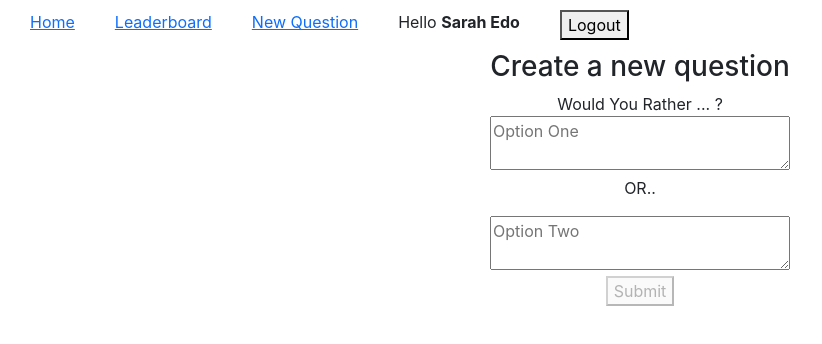
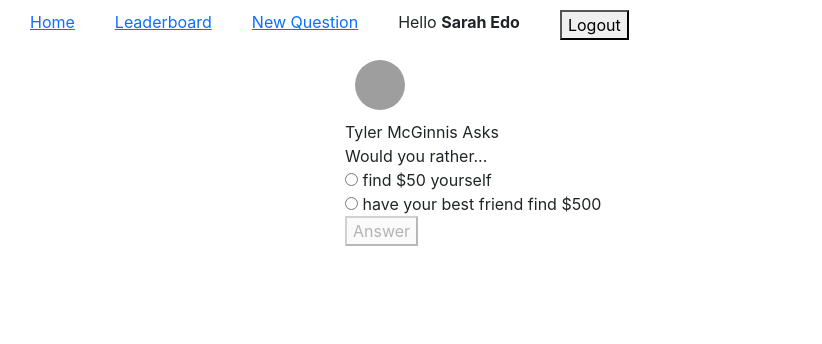
Before and after one commit to mohahdy/would-you-rather-project, a React app: page / in a window 1280 px wide. Shown: the whole page, without its empty margins (0-822 px from the left). Built offline with nearby package versions, Linux system fonts and the light colour scheme; grey boxes are pictures that could not be loaded.

Commit message:
Implemented QuestionDetails component.

```diff
--- a/src/actions/questions.js
+++ b/src/actions/questions.js
@@ -1,6 +1,7 @@
-import {_getQuestions,_saveQuestion} from '../utils/_DATA'
+import {_getQuestions,_saveQuestion, _saveQuestionAnswer} from '../utils/_DATA'
 export const GET_QUESTIONS = 'GET_QUESTIONS'
 export const ADD_QUESTION = 'ADD_QUESTION'
+export const ADD_ANSWER = 'ADD_ANSWER'
 function getQuestions (questions)
 {
     return {
@@ -12,7 +13,9 @@ function getQuestions (questions)
 function addQuestion(question){
     return{type: ADD_QUESTION, question}
 }
-
+function addAnswer(integratedAnswer){
+    return{type: ADD_ANSWER, integratedAnswer}
+}
 export default function handleGetQuestions (){
     return (dispatch)=>{
         _getQuestions().then((questions)=>dispatch(getQuestions(questions)))
@@ -26,3 +29,10 @@ export function handleAddQuestion(question) {
         _saveQuestion(question).then((question)=>dispatch(addQuestion(question)))
     }
 }
+
+export function handleAddAnswer(integratedAnswer){
+    return(dispatch)=>{
+        console.log("IntegratedAnswer",integratedAnswer)
+        _saveQuestionAnswer(integratedAnswer).then(()=>dispatch(addAnswer(integratedAnswer)))
+    }
+}
--- a/src/components/App.js
+++ b/src/components/App.js
@@ -4,6 +4,7 @@ import handleGetUsers from '../actions/users'
 import handleGetQuestions from '../actions/questions';
 import setAuthedUser from '../actions/authedUser'
 import LoginPage from './LoginPage'
+import QuestionDetails from './QuestionDetails'
 import Navig from './Nav'
 import {BrowserRouter as Router,Routes,Route} from 'react-router-dom'
 import Home from './Home'
@@ -34,7 +35,9 @@ console.log("props inside App: ", props)
     <Router>
     {authedUser?<Navig username ={authedUserName} />:<h1>Would You Rather...? APP</h1>}
     {/* <Home/> */}
-    <NewQuestion className="center"/>
+    {/* <NewQuestion className="center"/>  */}
+    {/* vthrdm985a262al8qx3do 8xf0y6ziyjabvozdd253nd */}
+    <QuestionDetails id={"vthrdm985a262al8qx3do"}/>
     </Router>
     // <div >
     //   <header >
--- /dev/null
+++ b/src/components/QuestionDetails.js
@@ -0,0 +1,88 @@
+import React, { useState, useEffect } from 'react'
+import { useSelector, useDispatch } from "react-redux";
+import { Link } from 'react-router-dom'
+import { handleAddAnswer } from '../actions/questions'
+
+export default function QuestionDetails(props) {
+    console.log('Question Details props: ', props)
+
+    const [state, setState] = useState({ isAnswered: false, btnDisabled: true, answer: null, opt1Percentage: 0, opt2Percentage: 0,opt1Votes:0,opt2Votes:0 })
+    const dispatch = useDispatch()
+    const questions = useSelector((state) => state.questions)
+    const users = useSelector((state) => state.users)
+    const authedUser = useSelector(({ authedUser }) => authedUser)
+    const { id } = props
+    const authorID = (questions[id] !== undefined) && questions[id].author
+    console.log("Question Details : questions[id] : ", questions[id])
+    const questionOptionOne = (questions[id] !== undefined) && questions[id].optionOne.text
+    const questionOptionTwo = (questions[id] !== undefined) && questions[id].optionTwo.text
+    const authorName = useSelector(({ users }) => (users[authorID] !== undefined) ? users[authorID].name : null)
+            const opt1Votes = (questions[id]!==undefined)?questions[id].optionOne.votes.length:0
+        const opt2Votes = (questions[id]!==undefined)?questions[id].optionTwo.votes.length:0
+        const totalVotes = (questions[id]!==undefined)?opt1Votes+opt2Votes:0
+        const opt1Percentage = (questions[id]!==undefined)?(opt1Votes/totalVotes)*100:0
+        const opt2Percentage = (questions[id]!==undefined)?(opt2Votes/totalVotes)*100:0
+    useEffect(() => {
+        // console.log("(questions[id]!==undefined)?questions[id].optionOne.votes.length:0) ===>", (questions[id]!==undefined)?questions[id].optionOne.votes.length:0)
+
+
+        (users[authedUser] !== undefined) && setState((prevState) => ({
+            ...prevState,
+            isAnswered: Object.keys(users[authedUser].answers).find(answer => answer === id),
+            opt1Percentage,
+            opt2Percentage,
+            opt1Votes,
+            opt2Votes
+        })
+        )
+    }
+        , [users, authedUser, id,opt1Percentage,opt2Percentage,opt1Votes,opt2Votes])
+    // const isAnswered = (users[authedUser]!==undefined)?Object.keys(users[authedUser].answers).find(answer => answer === id):null
+    const handleOptionChange = (e) => {
+        setState((prevState) => ({
+            ...prevState,
+            answer: e.target.value,
+            btnDisabled: false
+        }))
+    }
+
+    const handleSubmitAnswer = (e) => {
+        e.preventDefault();
+
+        dispatch(handleAddAnswer({ answer: state.answer, qid: id, authedUser }))
+    }
+    const unansweredQuestion = <div className="question-container">
+        <img className="avatar" src={users[authorID] ? users[authorID].avatarURL : null} alt={authorName} />
+        <div >
+            <div> {authorName} Asks </div>
+            <div>Would you rather...</div>
+            <form>
+                <input type="radio" name="Answers" value="optionOne" onChange={handleOptionChange} />  <label>{questionOptionOne}</label>
+                <br></br>
+                <input type="radio" name="Answers" value="optionTwo" onChange={handleOptionChange} />  <label>{questionOptionTwo}</label>
+
+            </form>
+            <button type="submit" disabled={state.btnDisabled} onClick={handleSubmitAnswer}>Answer</button>
+        </div>
+    </div>
+
+    const answeredQuestion = <div className="question-container">
+        <img className="avatar" src={users[authorID] ? users[authorID].avatarURL : null} alt={authorName} />
+        <div >
+            <div> Asked by {authorName}  </div>
+            <h3>Results: </h3><br /><br />
+            <div><strong>Would you rather {questionOptionOne}</strong></div>
+            <div>Percentage : {state.opt1Percentage.toFixed(1)}%</div>
+            <div> Number of Votes : {opt1Votes}</div>
+            <div><strong>Would you rather {questionOptionTwo}</strong></div>
+            <div>Percentage : {state.opt2Percentage.toFixed(1)}%</div>
+            <div> Number of Votes : {opt2Votes}</div>
+        </div>
+    </div>
+
+    if (state.isAnswered) {
+        return answeredQuestion
+    } else {
+        return unansweredQuestion
+    }
+}
--- a/src/index.css
+++ b/src/index.css
@@ -53,7 +53,13 @@ flex-direction: column;
   display: flex;
   flex-direction: column;
 }
-
+.question-container{
+  width: 100%;
+  max-width: 590px;
+  margin: 0 auto;
+  display: flex;
+  flex-direction: column;
+}
 .authedusernav{
   display: flex;
   flex-direction: row;
--- a/src/reducers/questions.js
+++ b/src/reducers/questions.js
@@ -1,5 +1,6 @@
 import { GET_QUESTIONS } from "../actions/questions"
 import {ADD_QUESTION} from "../actions/questions"
+import {ADD_ANSWER} from "../actions/questions"
 export default function questions (state={},action){
     switch(action.type){
         case GET_QUESTIONS:
@@ -12,6 +13,18 @@ export default function questions (state={},action){
                 ...state,
                 [action.question.id]:action.question
                 }
+            case ADD_ANSWER:
+                    console.log("ADD ANSWER REDUCER return value: ",action.integratedAnswer.answer)
+
+                    return {...state,
+                        [action.integratedAnswer.qid]:{
+                        ...state[action.integratedAnswer.qid],
+                        [action.integratedAnswer.answer]:{
+                            ...state[action.integratedAnswer.qid][action.integratedAnswer.answer],
+                        votes: state[action.integratedAnswer.qid][action.integratedAnswer.answer].votes.concat([action.integratedAnswer.authedUser])
+                        }
+                    }
+                        }
            default:
            return state
     }
--- a/src/reducers/users.js
+++ b/src/reducers/users.js
@@ -1,4 +1,6 @@
 import {GET_USERS} from '../actions/users'
+import {ADD_QUESTION} from '../actions/questions'
+import {ADD_ANSWER} from '../actions/questions'
 export default function users (state={},action){
     switch(action.type) {
         case GET_USERS:
@@ -6,6 +8,25 @@ export default function users (state={},action){
                 ...state,
                 ...action.users
             }
+        case ADD_QUESTION:
+            return {
+                ...state,
+                [action.question.author]:{
+                    ...state[action.question.author],
+                    questions:state[action.question.author].questions.concat([action.question.id])
+                }
+            }
+        case ADD_ANSWER:
+            console.log("action in users ADD_ANSWER ::: ", action)
+
+        return {...state,
+            [action.integratedAnswer.authedUser]:{
+                ...state[action.integratedAnswer.authedUser],
+                answers:{...state[action.integratedAnswer.authedUser].answers,
+                    [action.integratedAnswer.qid]:action.integratedAnswer.answer
+                }
+            }
+        }
             default:
                 return state
     }
```
